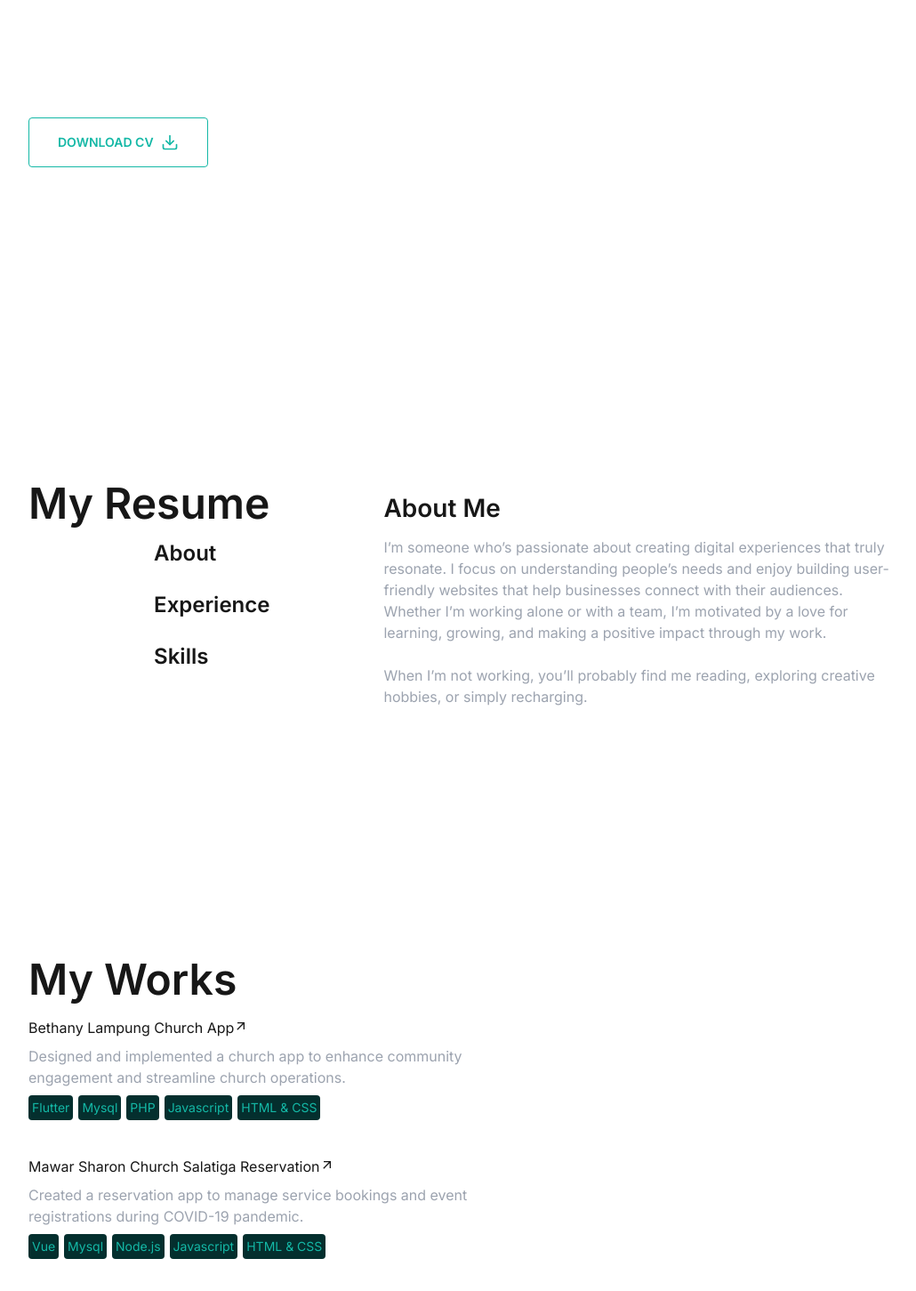
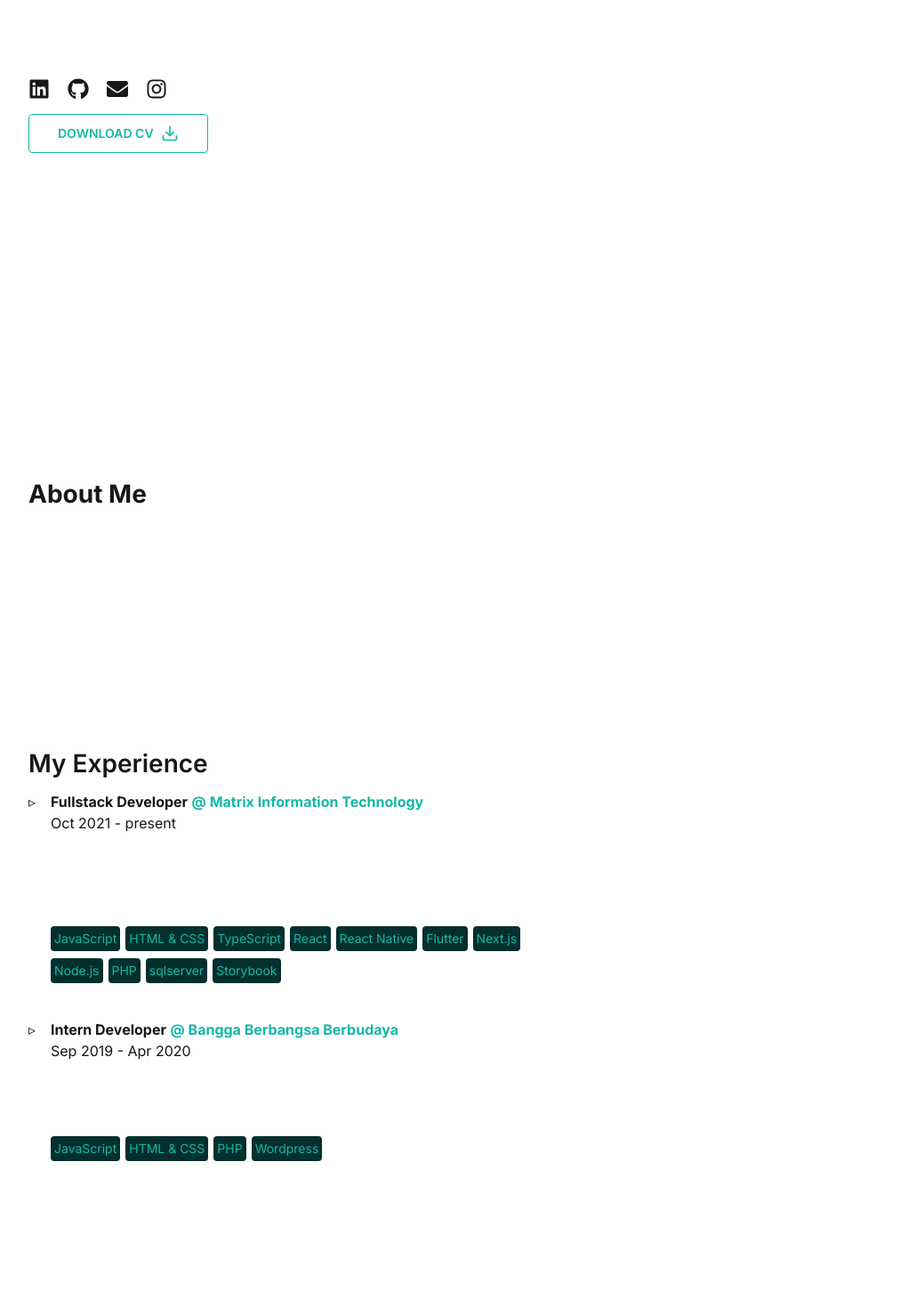
Before and after one commit to Kaiciary/davinkurnia-v1, a Next.js app: page / in a window 1280 px wide. Shown: the part 499-1950 px from the top of the page at 89% size, without its empty margins (23-1053 px from the left). Built offline with nearby package versions, Linux system fonts and the light colour scheme.

Commit message:
update on projects

```diff
--- a/src/app/components/about.tsx
+++ b/src/app/components/about.tsx
@@ -1,7 +1,7 @@
 import React from "react";
 
 const About: React.FC<{ aboutMe: string }> = ({ aboutMe }) => {
-    return <p className="text-gray-400 xl:text-base xl:text-left text-left xl:ml-0 ml-[25] mr-[5]">{aboutMe.split('\n').map((line, index) => (
+    return <p className="text-white/80 xl:text-base xl:text-left text-left xl:ml-0 mr-[5]">{aboutMe.split('\n').map((line, index) => (
         <React.Fragment key={index}>
             {line}
             <br />
--- /dev/null
+++ b/src/app/components/contactIcons.tsx
@@ -0,0 +1,27 @@
+interface contactData {
+    type: string,
+    link: string,
+    icon: JSX.Element
+}
+
+interface contactProps {
+    contact: contactData[]
+}
+
+const ContactIcons = ({ contact }: contactProps) => {
+    return <div className="flex gap-5">{
+        contact.map((cont, index) =>
+            <div key={index} className="text-2xl">
+                <a
+                    href={cont.link}
+                    target="_blank"
+                    rel="noopener noreferrer"
+                ><span>{cont.icon}</span>
+                </a>
+            </div>
+        )
+    }
+    </div>
+}
+
+export default ContactIcons
--- a/src/app/components/experience.tsx
+++ b/src/app/components/experience.tsx
@@ -20,9 +20,9 @@ const Experience: React.FC<{ experience: ExperienceData[] }> = ({ experience })
                     <p className='text-left'>{exp.period}</p>
                     <div className="h-4"></div>
                     {exp.details.length > 0 && (
-                        <p className="text-gray-400 text-left">{exp.details[0]}</p>
+                        <p className="text-white/80 text-left pr-2 text-sm">{exp.details[0]}</p>
                     )}
-                    <div className='pb-16 flex flex-wrap'> {exp.tech.map((tec: any, index: any) => (
+                    <div className='pb-10 flex flex-wrap'> {exp.tech.map((tec: any, index: any) => (
                         <p className='text-teal-500 bg-teal-950 rounded text-sm p-1 mr-1.5 mt-2' key={index}>{tec}</p>
                     ))} </div>
                 </li>
--- a/src/app/components/ui/button.tsx
+++ b/src/app/components/ui/button.tsx
@@ -22,9 +22,9 @@ const Button: React.FC<ButtonProps> = ({ variant = 'primary', size='default', ch
   };
 
   const sizeClasses: Record<ButtonSize, string> = {
-    default: 'h-[44px] px-6',
-    md: 'h-[48px] px-6',
-    lg: 'h-[56px] px-8 text-sm uppercase tracking'
+    default: 'h-[36px] px-6',
+    md: 'h-[30px] px-6',
+    lg: 'h-[44px] px-8 text-sm uppercase tracking'
   }
 
   const buttonClasses = `${baseClasses} ${variantClasses[variant]} ${sizeClasses[size]} ${className}`;
--- a/src/app/components/works.tsx
+++ b/src/app/components/works.tsx
@@ -14,7 +14,7 @@ interface myWorkProps {
 
 
 const MyWork = ({ works }: myWorkProps) => {
-    return <ul className="xl:ml-0 ml-[25] xl:mt-0 mt-10">
+    return <ul className="xl:mt-0 mt-3">
         {works.map((project, index) =>
             <li key={index}>
                 <p className='text-left pb-2'>
--- a/src/app/data/resumeData.tsx
+++ b/src/app/data/resumeData.tsx
@@ -7,9 +7,13 @@ import { FaNodeJs } from "react-icons/fa";
 import { FaFigma } from "react-icons/fa";
 import { RiFlutterFill } from "react-icons/ri";
 import { FaAws } from "react-icons/fa";
+import { FaEnvelope } from "react-icons/fa";
+import { FaInstagram } from "react-icons/fa";
+import { FaGithub } from "react-icons/fa";
+import { FaLinkedin } from "react-icons/fa";
 
 let resumeData = {
-    about: "I’m someone who’s passionate about creating digital experiences that truly resonate. I focus on understanding people’s needs and enjoy building user-friendly websites that help businesses connect with their audiences. Whether I’m working alone or with a team, I’m motivated by a love for learning, growing, and making a positive impact through my work. \n When I’m not working, you’ll probably find me reading, exploring creative hobbies, or simply recharging. ",
+    about: "I’m someone who’s passionate about creating digital experiences that truly resonate. I focus on understanding people’s needs and enjoy building user-friendly websites that help businesses connect with their audiences. \n Whether I’m working alone or with a team, I’m motivated by a love for learning, growing, and making a positive impact through my work. \n When I’m not working, you’ll probably find me reading, exploring creative hobbies, or simply recharging. ",
     experience: [
         {
             company: "Matrix Information Technology",
@@ -68,6 +72,41 @@ let resumeData = {
             tech: ['Stakeholder Coordination', 'Product Roadmap', 'Development Roadmap'],
             url: "https://mendesak.id"
         },
+        {
+            name: "Polisi Salatiga",
+            desc: "Built and maintained the official website for Polisi Salatiga, focusing on improving public communication and streamlining access to essential services.",
+             tech: ['Wordpress', 'PHP', 'HTML & CSS'],
+            url: "https://polisisalatiga.com"
+        },
+        {
+            name: "Davin kurnia v1",
+            desc: "Creating this site for portofolio.",
+            tech: ['Next JS', 'Typescript'],
+            url: "#"
+        },
+    ],
+    contact:[
+        {
+            type: "linkedin",
+            link: "https://linkedin.com/dafloe",
+            icon: <FaLinkedin></FaLinkedin>
+        },
+        {
+            type: "Github",
+            link: "https://Github.com/kaiciary",
+            icon: <FaGithub></FaGithub>
+        },
+        {
+            type: "email",
+            link: "mailto:hello@davinkurnia.com",
+            icon: <FaEnvelope></FaEnvelope>
+        },
+        {
+            type: "instagram",
+            link: "https://instagram.com/hiuredhy",
+            icon: <FaInstagram></FaInstagram>
+        },
+
     ]
 }
 export default resumeData
--- a/src/app/pages/home.tsx
+++ b/src/app/pages/home.tsx
@@ -1,10 +1,12 @@
 import { FiDownload } from "react-icons/fi"
 import Button from "../components/ui/button"
+import ContactIcons from "../components/contactIcons"
+import resumeData from "../data/resumeData"
 
 export default function Homepage() {
     return (
-        <div className="py-32 xl:py-32">
-            <div className="container mx-auto xl:block text-center xl:text-left">
+        <div className="pt-4 xl:py-32">
+            <div className="container mx-auto xl:block text-left">
                 <div className="flex flex-col xl:flex-row items-center justify-between xl:pt-8 xl:pb-24">
                     <div>
                         <span className="text-xl">Software Developer</span>
@@ -12,10 +14,11 @@ export default function Homepage() {
                             <br></br>
                             <span className="text-teal-500">Davin Kurnia</span>
                         </h1>
-                        <p className="xl:max-w-[500px] max-w-[450px] mb-9 text-white/80 pt-8 text-base">
-                            I’m a software developer passionate about creating innovative applications and solving problems to deliver impactful solutions using various programming languages and technologies.  </p>
-                        <div className="flex xl:justify-start justify-center">
-                        <Button variant="outline" size='lg' className="uppercase flex items-center gap-2">
+                        <p className="xl:max-w-[500px] max-w-[450px] mb-4 text-white/80 pt-2 pr-8 text-base">
+                        I'm a software developer who loves turning ideas into real-world applications and finding creative solutions using various technologies.  </p>
+                        <ContactIcons contact={resumeData.contact}></ContactIcons>
+                        <div className="flex justify-start">
+                        <Button variant="outline" size='lg' className="uppercase flex items-center gap-2 mt-4">
                             <span>Download CV</span>
                             <FiDownload className="text-xl"></FiDownload>
                         </Button>
--- a/src/app/pages/resume.tsx
+++ b/src/app/pages/resume.tsx
@@ -10,7 +10,7 @@ const Service: React.FC = () => {
     const [activeTab, setActiveTab] = useState("about");
     const [aditionalText, setAditionalText] = useState("About Me");
 
-
+    /*
     // Update aditionalText whenever activeTab changes
     useEffect(() => {
         switch (activeTab) {
@@ -37,29 +37,41 @@ const Service: React.FC = () => {
             case "skills":
                 return <Skills skills={resumeData.skills}></Skills>
         }
-    };
+    };*/
 
     return (
-        <div className="py-24 xl:py-32">
-            <div className="container mx-auto xl:block text-center xl:text-left">
+        <div className="pt-10 xl:py-32">
+            <div className="container mx-auto xl:block text-left items-center">
                 <div className="flex flex-col xl:flex-row xl:gap-32">
-                    <div>
+                    {/*<div className="text-left">
                         <h1 className="h2">My Resume</h1>
-                        <div className="flex xl:justify-end justify-center">
+                        /*<div className="flex xl:justify-end justify-start">
                             <ul className="flex xl:flex-col flex-row xl:gap-0 gap-10">
                                 <li className="my-4 cursor-pointer xl:h4 hover:text-teal-500 focus:underline active:underline transition-all" onClick={() => setActiveTab("about")}>About</li>
                                 <li className="my-4 cursor-pointer xl:h4 hover:text-teal-500 focus:underline active:underline transition-all" onClick={() => setActiveTab("experience")}>Experience</li>
                                 <li className="my-4 cursor-pointer xl:h4 hover:text-teal-500 focus:underline active:underline transition-all" onClick={() => setActiveTab("skills")}>Skills</li>
                             </ul>
                         </div>
-                    </div>
+                    </div>*/}
                     <div className="mt-4 xl:mt-0">
-                        <h1 className="h3 xl:pt-4">{aditionalText}</h1>
-                        <div className="mt-4 flex xl:justify-start justify-center">
-                            <div className="xl:max-w-xl max-w-[450px]">
-                                {renderContent()}
+                        <h1 className="h3 font-bold xl:pt-4 pt-7">About Me</h1>
+                        <div className="mt-4 flex justify-start">
+                            <div className="xl:max-w-xl max-w-[450px] text-base pr-1">
+                                <About aboutMe={resumeData.about} />
                             </div>
                         </div>
+                        <h1 className="h3 xl:pt-4">My Experience</h1>
+                        <div className="mt-4 flex justify-start">
+                            <div className="xl:max-w-xl max-w-[450px]">
+                                <Experience experience={resumeData.experience} />
+                            </div>
+                        </div>
+                        {/*<h1 className="h3 xl:pt-4">My Skills</h1>
+                        <div className="mt-4 flex justify-start">
+                            <div className="xl:max-w-xl max-w-[450px]">
+                                <Skills skills={resumeData.skills}></Skills>
+                            </div>
+                        </div>*/}
                     </div>
                 </div>
             </div>
--- a/src/app/pages/works.tsx
+++ b/src/app/pages/works.tsx
@@ -2,12 +2,12 @@ import MyWork from "../components/works"
 import resumeData from "../data/resumeData"
 
 const Works: React.FC = () => {
-    return (<div className="py-8 xl:py-32">
-        <div className="container mx-auto xl:block text-center xl:text-left">
+    return (<div className="pt-8 xl:py-32">
+        <div className="container mx-auto xl:block text-left ">
             <div className="flex flex-col xl:flex-row gap-32">
                 <div>
-                    <h1 className="h2">My Works</h1>
-                    <div className="mt-4 flex xl:justify-start justify-center">
+                    <h1 className="h3 font-bold">My Works</h1>
+                    <div className="mt-4 flex justify-start">
                             <div className="xl:max-w-xl max-w-[450px]">
                                 <MyWork works={resumeData.projects}></MyWork>
                             </div>
```
Also changed, not shown: src/app/pages/contact.tsx (added), src/app/pages/footer.tsx (added). Lines whose indentation alone changed are shown as unchanged.
